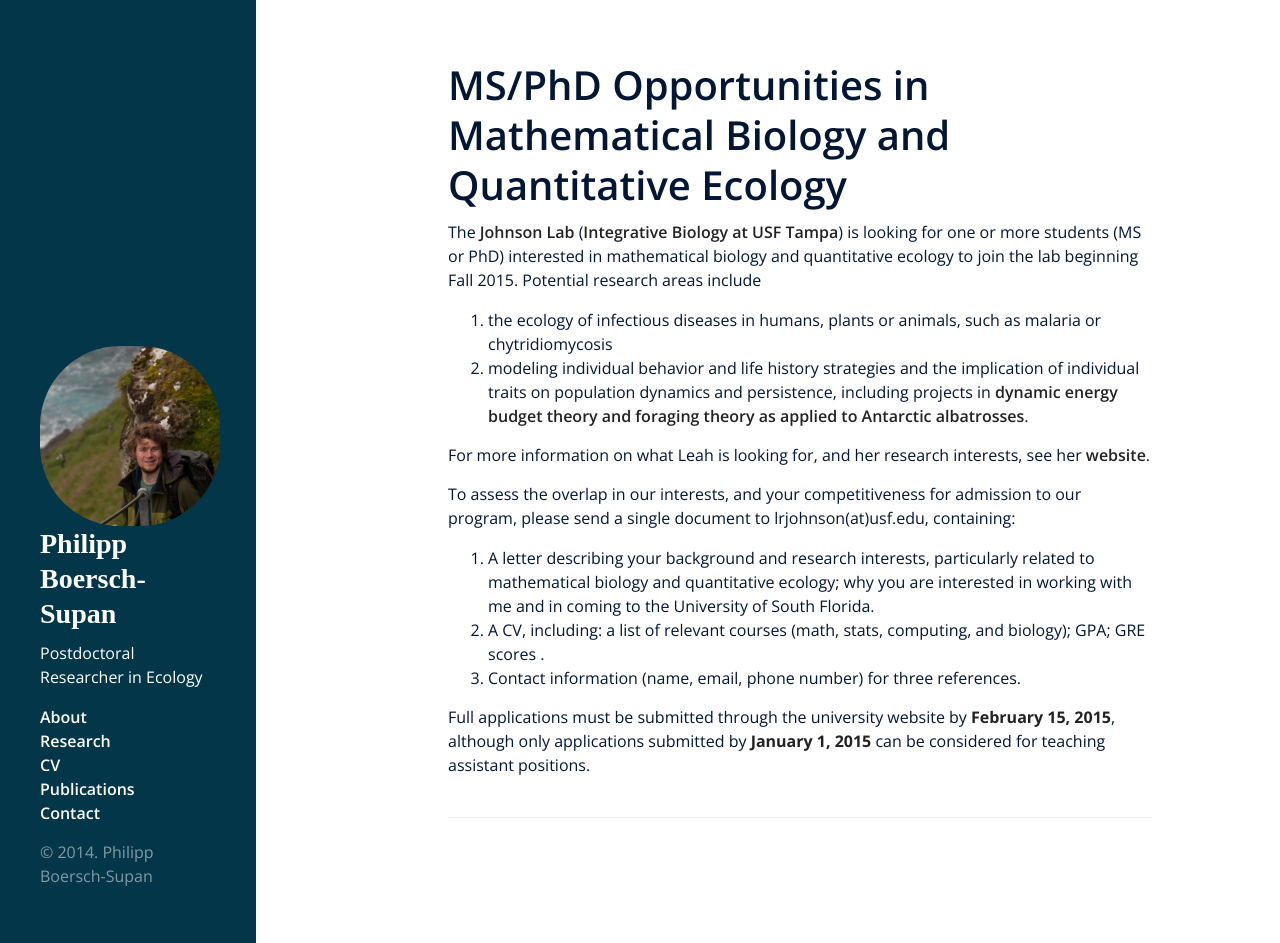
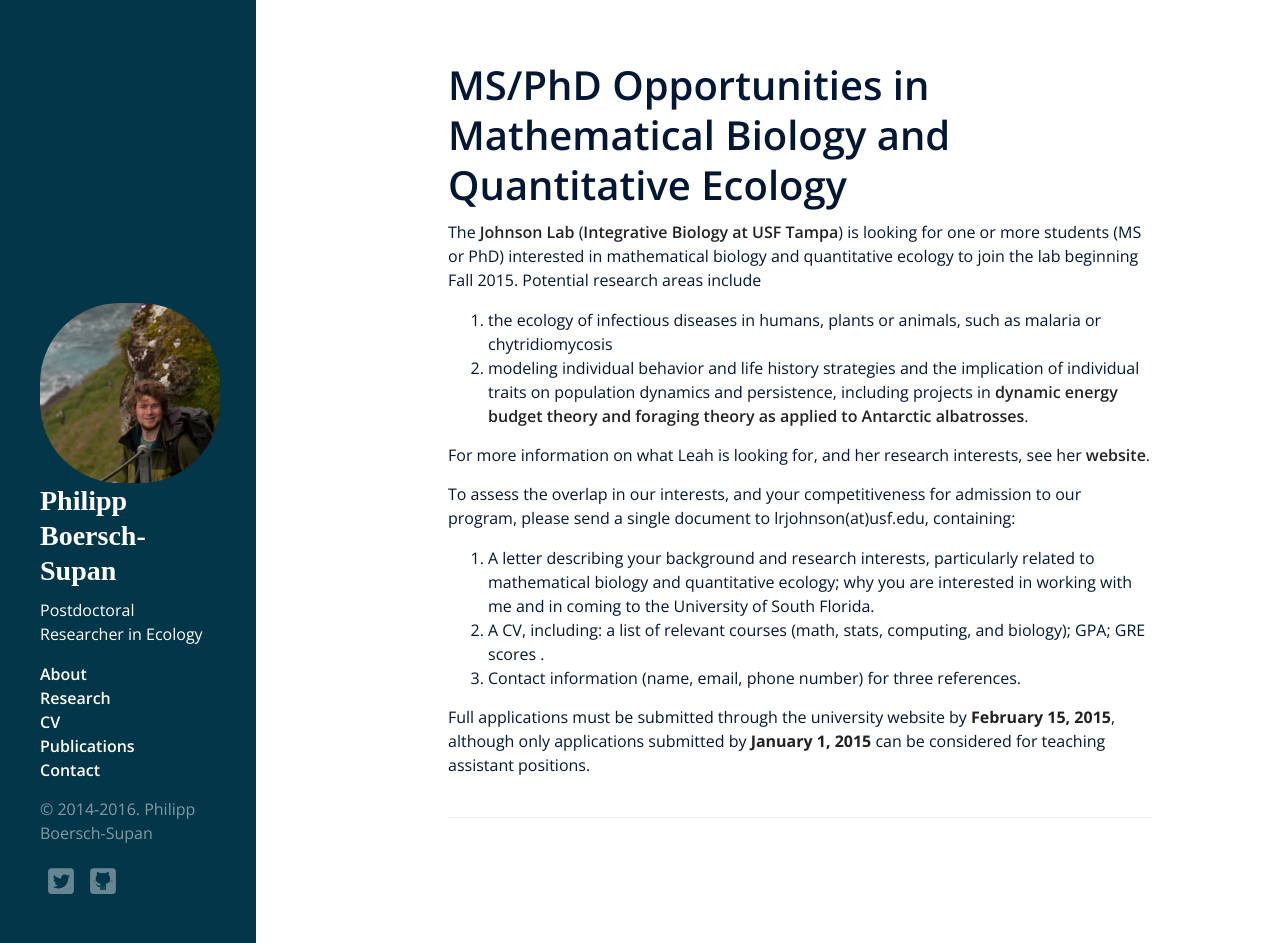
Before and after one commit to pboesu/pboesu.github.io, a Jekyll site: the page built from graduate_opps.md, in a window 1280 px wide and 943 px high. Built offline with Jekyll 4.4.1, drawn with Linux system fonts in a browser that asks for light colours; nearby versions of some CDN libraries; some web fonts are replaced; Markdown is read by kramdown in place of the engine named in the settings.

Commit message:
added twitter, github icons

```diff
--- a/_layouts/default.html
+++ b/_layouts/default.html
@@ -29,7 +29,8 @@
               <a href="/contact/">Contact</a>
             </li>
           </ul>
-          <p>&copy; 2014. {{ site.author.name }}
+          <p>&copy; 2014-2016. {{ site.author.name }} </p>
+          <a href="https://twitter.com/pboesu"><img class="img-feed" src="/public/images/iconmonstr-twitter-3-icon.svg"></img></a><a href="https://github.com/pboesu"><img class="img-feed" src="/public/images/iconmonstr-github-8-icon.svg"></a>
         </div>
       </div>
     </header>
```
Also changed, not shown: 7 other files.
